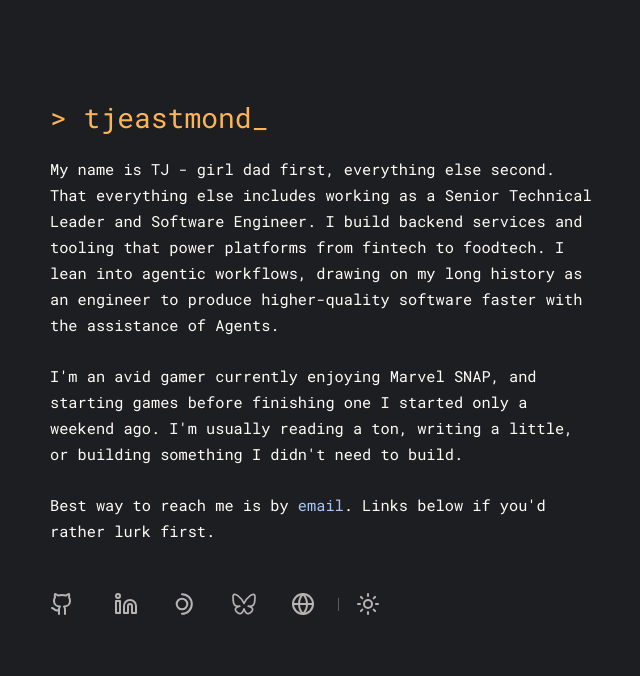
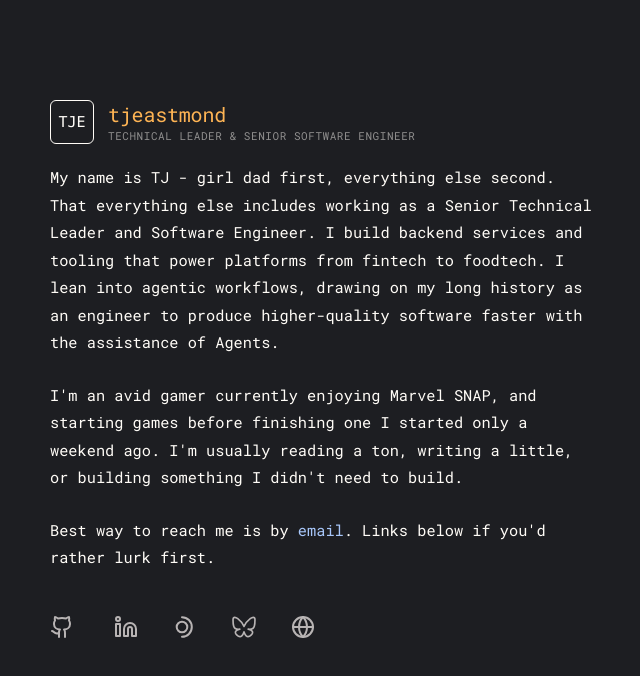
Before and after one commit to tjeastmond/tjeastmond.com, a React (Vite) app: page / in a window 1280 px wide. Shown: the top 676 px of the page, without its empty margins (315-955 px from the left). Built offline with nearby package versions, Linux system fonts and the light colour scheme.

Commit message:
feat: add homepage logo header

```diff
--- a/src/App.tsx
+++ b/src/App.tsx
@@ -1,16 +1,17 @@
 import { Analytics } from "@vercel/analytics/react";
 import { SpeedInsights } from "@vercel/speed-insights/react";
 import Link from "@components/link";
+import SiteHeader from "@components/SiteHeader";
 import SocialRow from "@components/SocialRow";
-import Title from "@components/title";
 import "@styles/global.css";
 
 export default function App() {
   return (
     <>
+      {/* <LiteModeToggle /> */}
       <main className="page">
         <div className="main-content">
-          <Title />
+          <SiteHeader />
           <div className="body-text">
             <p>
               My name is TJ - girl dad first, everything else second. That everything else includes working as a Senior
--- /dev/null
+++ b/src/components/SiteHeader.tsx
@@ -0,0 +1,15 @@
+export default function SiteHeader() {
+  return (
+    <header className="site-header">
+      <a href="/" className="logo" aria-label="TJ Eastmond home">
+        <div className="logo-mark" aria-hidden="true">
+          TJE
+        </div>
+        <div className="logo-wordmark">
+          <span className="logo-name">tjeastmond</span>
+          <span className="logo-subtitle">Technical Leader &amp; Senior Software Engineer</span>
+        </div>
+      </a>
+    </header>
+  );
+}
--- a/src/components/SocialRow.tsx
+++ b/src/components/SocialRow.tsx
@@ -1,15 +1,11 @@
 import { useCallback, useEffect, useRef, useState, type MouseEvent } from "react";
 import { useSupportsHover } from "../hooks/useSupportsHover";
-import LiteModeToggle from "./LiteModeToggle";
 import { SOCIAL_ATTRIBUTION_LABELS, type SocialAttribution } from "./socialLinkData";
 import SocialLinks from "./SocialLinks";
 
-type Segment = SocialAttribution | "theme";
+type Segment = SocialAttribution;
 
-const ATTRIBUTION_LABELS: Record<Segment, string> = {
-  ...SOCIAL_ATTRIBUTION_LABELS,
-  theme: "lite or dark?",
-};
+const ATTRIBUTION_LABELS: Record<Segment, string> = SOCIAL_ATTRIBUTION_LABELS;
 
 type Timers = {
   labelSwap: ReturnType<typeof setTimeout> | null;
@@ -34,8 +30,6 @@ function rowRevealMs(): number {
 
 function segmentFromEvent(event: MouseEvent): Segment | null {
   const target = event.target as HTMLElement;
-  if (target.closest(".theme-toggle")) return "theme";
-
   const element = target.closest("[data-attribution-hover]");
   const value = element?.getAttribute("data-attribution-hover");
 
@@ -78,8 +72,6 @@ export default function SocialRow() {
     return (
       <div className="social-row">
         <SocialLinks />
-        <span className="social-divider" aria-hidden="true" />
-        <LiteModeToggle />
       </div>
     );
   }
@@ -181,8 +173,6 @@ function SocialRowHoverLabels() {
   return (
     <div className="social-row" onMouseEnter={onPointer} onMouseMove={onPointer} onMouseLeave={onRowLeave}>
       <SocialLinks />
-      <span className="social-divider" aria-hidden="true" />
-      <LiteModeToggle />
       <span
         className={`social-attribution${attributionConcealed ? " social-attribution--concealed" : ""}`}
         aria-hidden="true"
--- a/src/components/title.tsx
+++ /dev/null
@@ -1,9 +0,0 @@
-export default function Title() {
-  return (
-    <h1>
-      <a className="title" href="/">
-        &gt; tjeastmond_
-      </a>
-    </h1>
-  );
-}
--- a/src/css/global.css
+++ b/src/css/global.css
@@ -71,6 +71,59 @@ body {
   min-height: 100svh;
 }
 
+.site-header {
+  width: 100%;
+  padding: 0;
+  display: flex;
+  align-items: center;
+  justify-content: space-between;
+  color: var(--color-body-fg);
+}
+
+.logo {
+  display: flex;
+  align-items: center;
+  gap: 14px;
+  color: inherit;
+  text-decoration: none;
+}
+
+.logo-mark {
+  width: 44px;
+  height: 44px;
+  border: 1.5px solid currentColor;
+  border-radius: 6px;
+  display: flex;
+  align-items: center;
+  justify-content: center;
+  font-family: ui-monospace, "Cascadia Code", "Source Code Pro", Menlo, monospace;
+  font-size: 15px;
+  font-weight: 500;
+  line-height: 1;
+  flex-shrink: 0;
+}
+
+.logo-wordmark {
+  display: flex;
+  flex-direction: column;
+  gap: 6px;
+}
+
+.logo-name {
+  color: var(--color-heading);
+  font-size: 20px;
+  letter-spacing: -0.01em;
+  line-height: 1;
+}
+
+.logo-subtitle {
+  font-size: 11px;
+  opacity: 0.5;
+  letter-spacing: 0.05em;
+  text-transform: uppercase;
+  line-height: 1;
+}
+
 .page {
   display: flex;
   justify-content: center;
@@ -92,7 +145,7 @@ body {
   max-width: 60ch;
   color: var(--color-body-fg);
   font-size: 1.53rem;
-  line-height: 1.7;
+  line-height: 1.8;
 }
 
 .body-text p {
@@ -117,12 +170,12 @@ a {
   text-decoration: none;
 }
 
-a:not(.title, .social-link) {
+a:not(.title, .social-link, .logo) {
   position: relative;
   transition: color 0.2s ease;
 }
 
-a:not(.title, .social-link)::after {
+a:not(.title, .social-link, .logo)::after {
   content: "";
   position: absolute;
   left: 0;
@@ -135,13 +188,13 @@ a:not(.title, .social-link)::after {
   transition: transform 0.25s ease;
 }
 
-a:not(.title, .social-link):hover,
-a:not(.title, .social-link):focus-visible {
+a:not(.title, .social-link, .logo):hover,
+a:not(.title, .social-link, .logo):focus-visible {
   color: var(--color-body-fg);
 }
 
-a:not(.title, .social-link):hover::after,
-a:not(.title, .social-link):focus-visible::after {
+a:not(.title, .social-link, .logo):hover::after,
+a:not(.title, .social-link, .logo):focus-visible::after {
   transform: scaleX(1);
 }
 
@@ -318,25 +371,27 @@ a.title {
 }
 
 .theme-toggle {
+  position: fixed;
+  top: calc(2.5rem + env(safe-area-inset-top, 0));
+  right: calc(3rem + env(safe-area-inset-right, 0));
+  z-index: 1;
   display: inline-flex;
   align-items: center;
   justify-content: center;
-  min-width: 44px;
-  min-height: 44px;
+  width: 36px;
+  height: 36px;
   padding: 0;
-  border: 2px solid transparent;
-  border-radius: 10px;
+  border: 0;
+  border-radius: 8px;
   background: transparent;
-  color: var(--color-icon);
+  color: inherit;
+  opacity: 0.6;
   cursor: pointer;
-  transition:
-    color 0.2s ease,
-    transform 0.2s ease;
+  transition: opacity 0.15s ease;
 }
 
 .theme-toggle:hover {
-  color: var(--color-icon-hover);
-  transform: scale(1.12);
+  opacity: 1;
 }
 
 .theme-toggle:focus-visible {
@@ -345,8 +400,8 @@ a.title {
 }
 
 .theme-toggle-icon {
-  width: 24px;
-  height: 24px;
+  width: 16px;
+  height: 16px;
   flex-shrink: 0;
 }
 
@@ -358,8 +413,8 @@ a.title {
 
 @media (prefers-reduced-motion: reduce) {
   .social-attribution,
-  a:not(.title, .social-link),
-  a:not(.title, .social-link)::after,
+  a:not(.title, .social-link, .logo),
+  a:not(.title, .social-link, .logo)::after,
   .social-link,
   .theme-toggle {
     transition: none;
```
